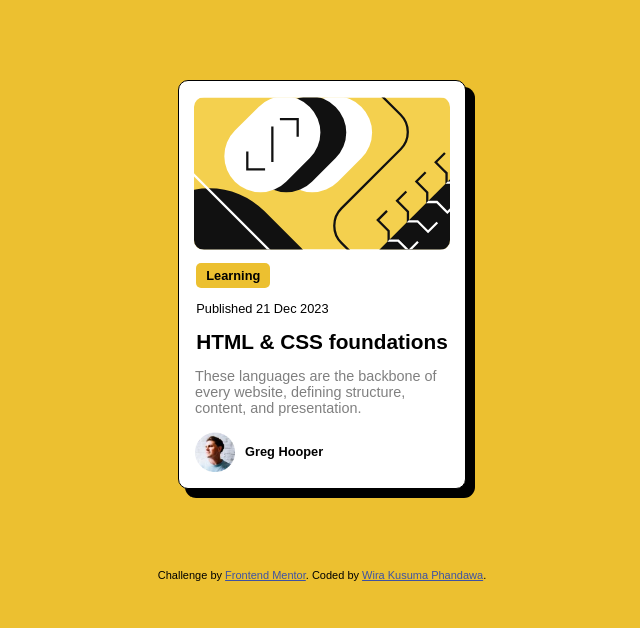
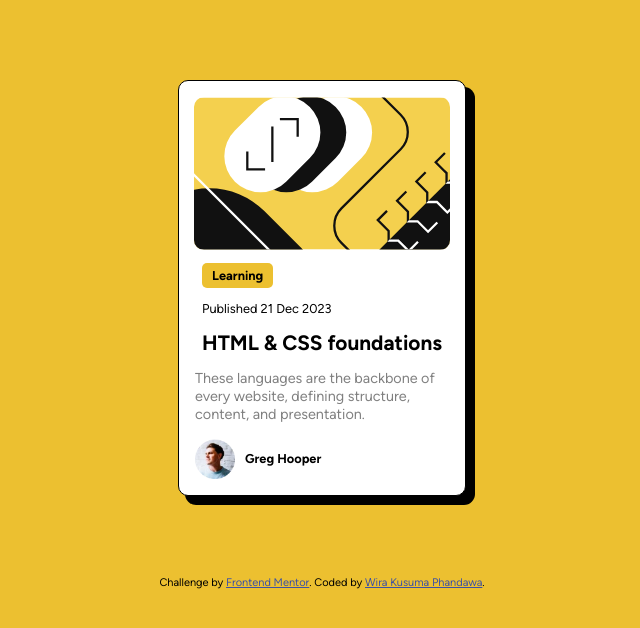
Before and after one commit to Wira-Kusuma/blog-preview-card-main, a plain HTML site: page index.html in a window 1280 px wide. Shown: the whole page, without its empty margins (318-958 px from the left). Drawn offline with Linux system fonts and the light colour scheme.

Commit message:
add font

```diff
--- a/style.css
+++ b/style.css
@@ -1,5 +1,19 @@
+@font-face {
+  font-family: 'Figtree';
+  src: url('assets/fonts/Figtree-VariableFont_wght.ttf') format('truetype');
+  font-weight: 100 900; /* karena ini variable font */
+  font-style: normal;
+}
+
+@font-face {
+  font-family: 'Figtree';
+  src: url('./assets/fonts/static/Figtree-Italic-VariableFont_wght.ttf') format('truetype');
+  font-weight: 100 900;
+  font-style: italic;
+}
+
 * {
-    font-family: Arial, Helvetica, sans-serif;
+    font-family: 'Figtree';
     box-sizing: border-box;
 }
 
```
